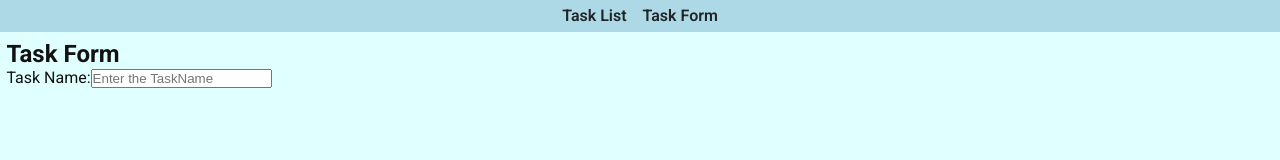
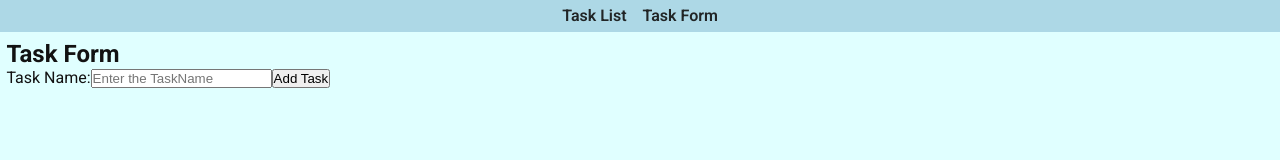
Before and after one commit to Espadv69/Course-2025, a React (Vite) app in the folder TaskList/: page /form in a window 1280 px wide. Shown: the top 160 px of the page. Built offline with nearby package versions, Linux system fonts and the light colour scheme; the HTML template or start-up script is replaced by a standard one.

Commit message:
Add form submission handling and validation to TaskForm component

```diff
--- a/TaskList/src/components/TaskForm/TaskForm.jsx
+++ b/TaskList/src/components/TaskForm/TaskForm.jsx
@@ -4,8 +4,19 @@ import './TaskForm.css'
 const TaskForm = ({ onAddTask }) => {
   const [taskName, setTaskName] = useState('')
 
+  const handleSubmit = (event) => {
+    event.preventDefault()
+
+    if (taskName.trim() === '')
+      return alert('You should fill out the TaskName field')
+  }
+
   return (
-    <form style={{ marginTop: '40px' }} className="task__form">
+    <form
+      onSubmit={handleSubmit}
+      style={{ marginTop: '40px' }}
+      className="task__form"
+    >
       <h2>Task Form</h2>
       <label className="task__label">
         Task Name:
@@ -17,6 +28,7 @@ const TaskForm = ({ onAddTask }) => {
           placeholder="Enter the TaskName"
         />
       </label>
+      <button className="task__button">Add Task</button>
     </form>
   )
 }
```
